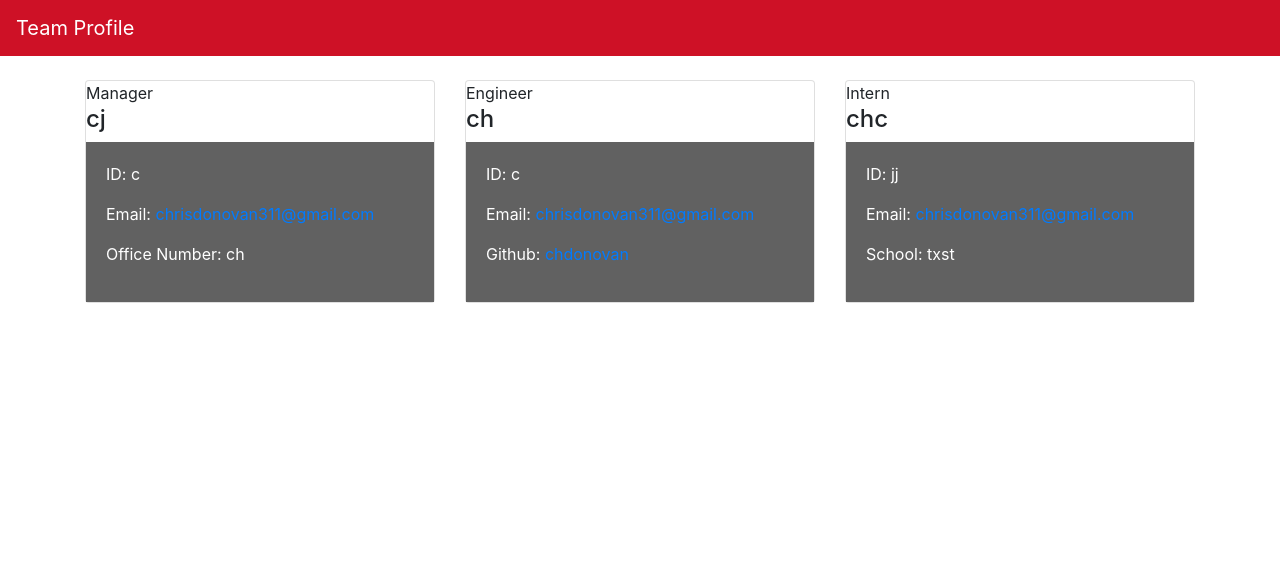
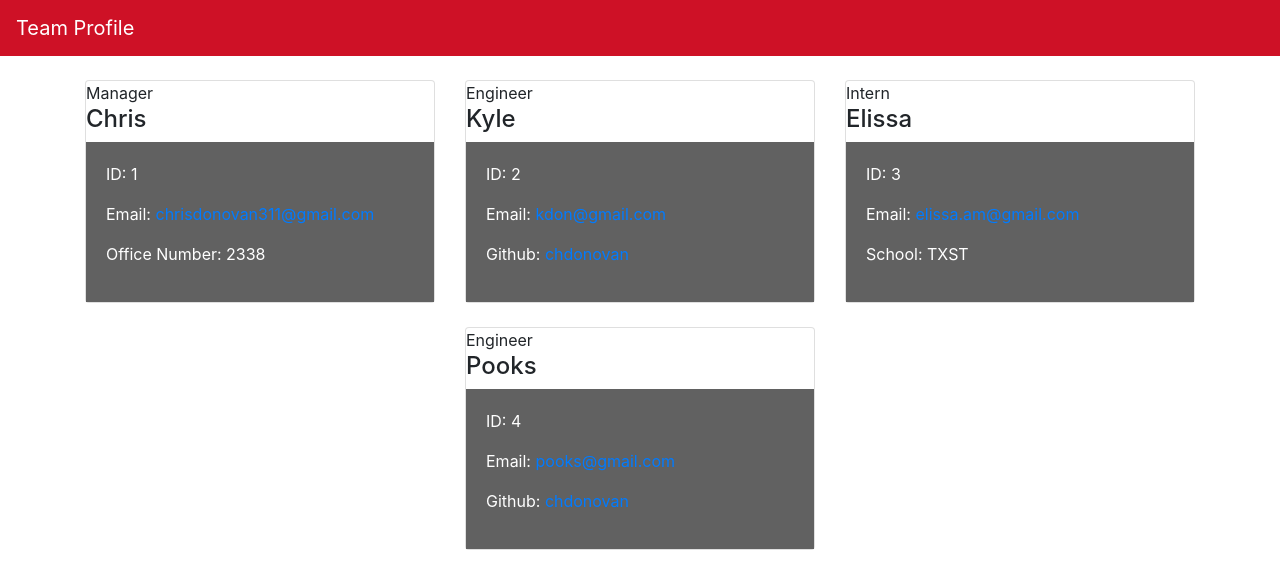
Before and after one commit to chdonovan/Team-Profile-Generator, a website: page dist/index.html in a window 1280 px wide. Drawn offline with nearby package versions, Linux system fonts and the light colour scheme.

Commit message:
read me updated

```diff
--- a/dist/index.html
+++ b/dist/index.html
@@ -23,13 +23,13 @@
         <div class = "card h-100">
             <div class = "card-header>"
                 <h3> Manager</h4>
-                <h4> cj</h3>
+                <h4> Chris</h3>
 
             </div>
             <div class = "card-body">
-                <p> ID: c</p>
+                <p> ID: 1</p>
                 <p> Email: <a href="mailto:chrisdonovan311@gmail.com">chrisdonovan311@gmail.com</a></p>
-                <p> Office Number: ch</p>
+                <p> Office Number: 2338</p>
             </div>
         </div>
     </div>
@@ -39,12 +39,12 @@
         <div class = "card h-100">
             <div class = "card-header>"
                 <h3> Engineer</h4>
-                <h4> ch</h3>
+                <h4> Kyle</h3>
 
             </div>
             <div class = "card-body">
-                <p> ID: c</p>
-                <p> Email: <a href="mailto:chrisdonovan311@gmail.com">chrisdonovan311@gmail.com</a></p>
+                <p> ID: 2</p>
+                <p> Email: <a href="mailto:kdon@gmail.com">kdon@gmail.com</a></p>
                 <p> Github: <a href="https://github.com/chdonovan">chdonovan</a> </p>
             </div>
         </div>
@@ -55,13 +55,29 @@
         <div class = "card h-100">
             <div class = "card-header>"
                 <h3> Intern</h4>
-                <h4> chc</h3>
+                <h4> Elissa</h3>
 
             </div>
             <div class = "card-body">
-                <p> ID: jj</p>
-                <p> Email: <a href="mailto:chrisdonovan311@gmail.com">chrisdonovan311@gmail.com</a></p>
-                <p> School: txst</p>
+                <p> ID: 3</p>
+                <p> Email: <a href="mailto:elissa.am@gmail.com">elissa.am@gmail.com</a></p>
+                <p> School: TXST</p>
+            </div>
+        </div>
+    </div>
+
+
+    <div class = "col-4 mt-4">
+        <div class = "card h-100">
+            <div class = "card-header>"
+                <h3> Engineer</h4>
+                <h4> Pooks</h3>
+
+            </div>
+            <div class = "card-body">
+                <p> ID: 4</p>
+                <p> Email: <a href="mailto:pooks@gmail.com">pooks@gmail.com</a></p>
+                <p> Github: <a href="https://github.com/chdonovan">chdonovan</a> </p>
             </div>
         </div>
     </div>
```
Also changed, not shown: README.md, images/Screenshot.png (added), 1 other file.
